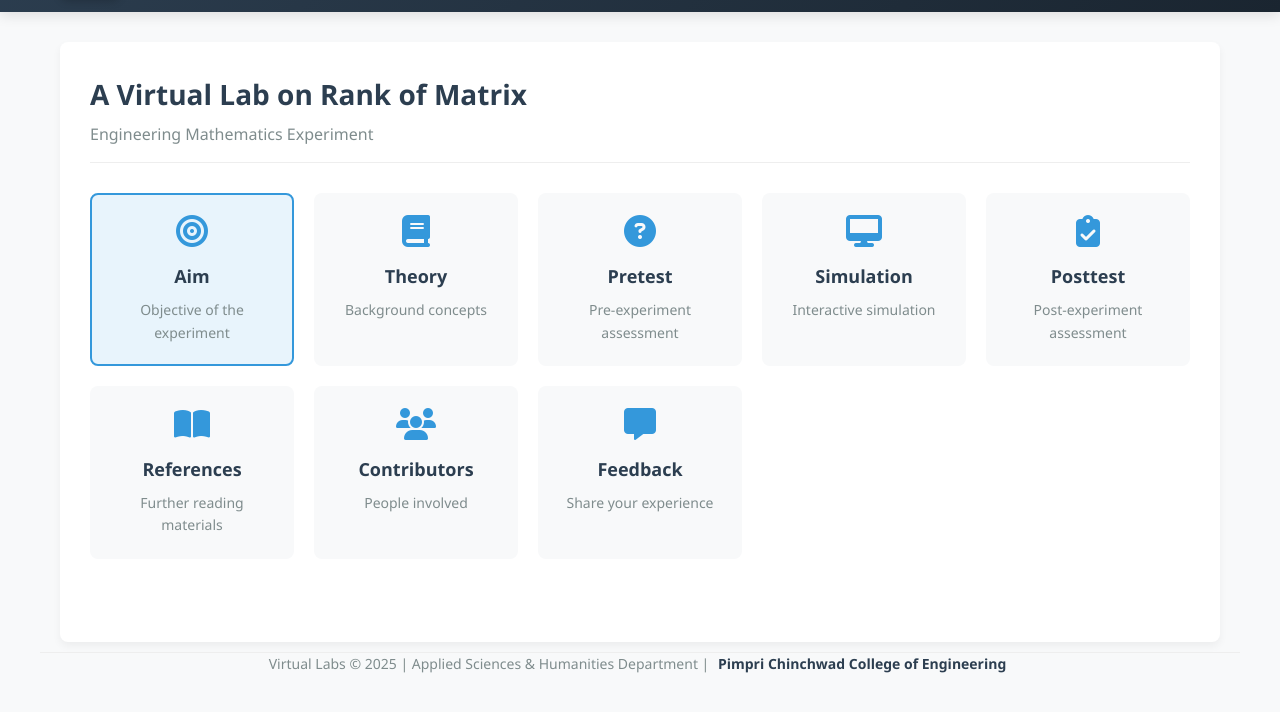
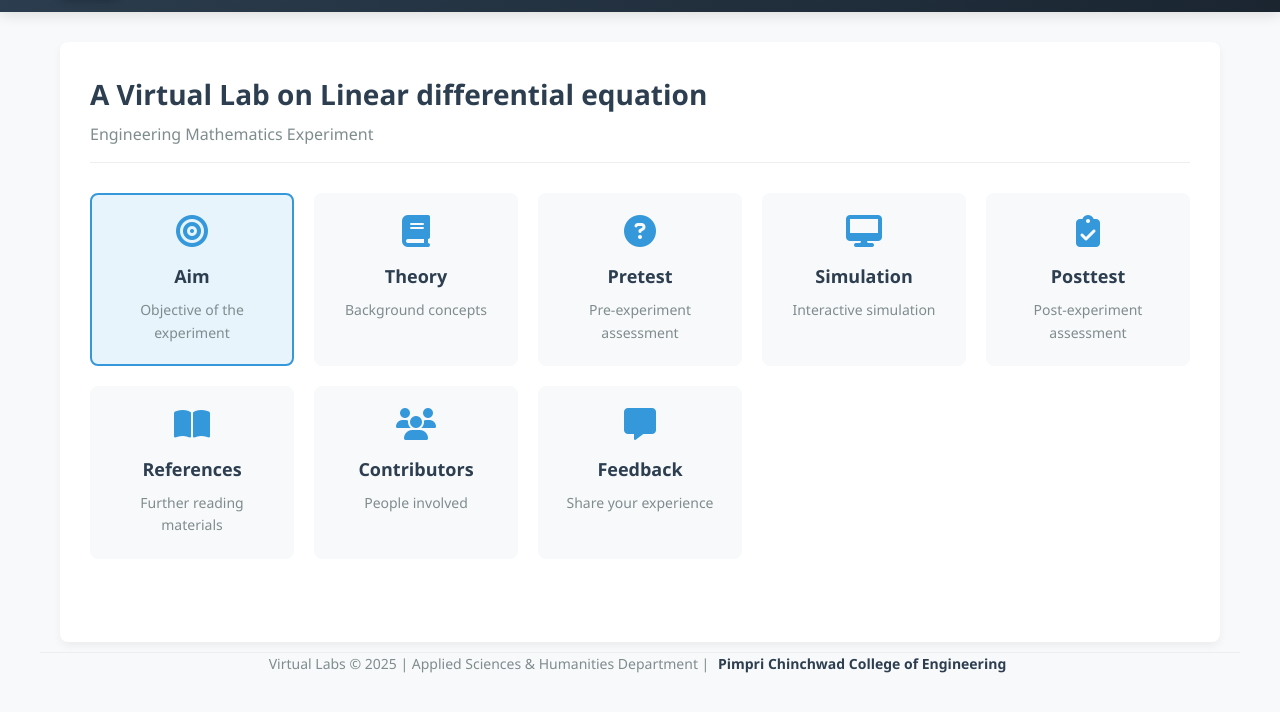
Before and after one commit to bhumikarathod21/project2.html, a plain HTML site: page project2.html in a window 1280 px wide. Shown: the part 78-790 px from the top of the page. Drawn offline with Linux system fonts and the light colour scheme.

Commit message:
Update title for virtual lab section

```diff
--- a/project2.html
+++ b/project2.html
@@ -740,7 +740,7 @@
         <div id="main-dashboard">
             <div class="content">
                 <div class="content-header">
-                    <h2>A Virtual Lab on Rank of Matrix</h2>
+                    <h2>A Virtual Lab on Linear differential equation</h2>
                     <p>Engineering Mathematics Experiment</p>
                 </div>
 
```
